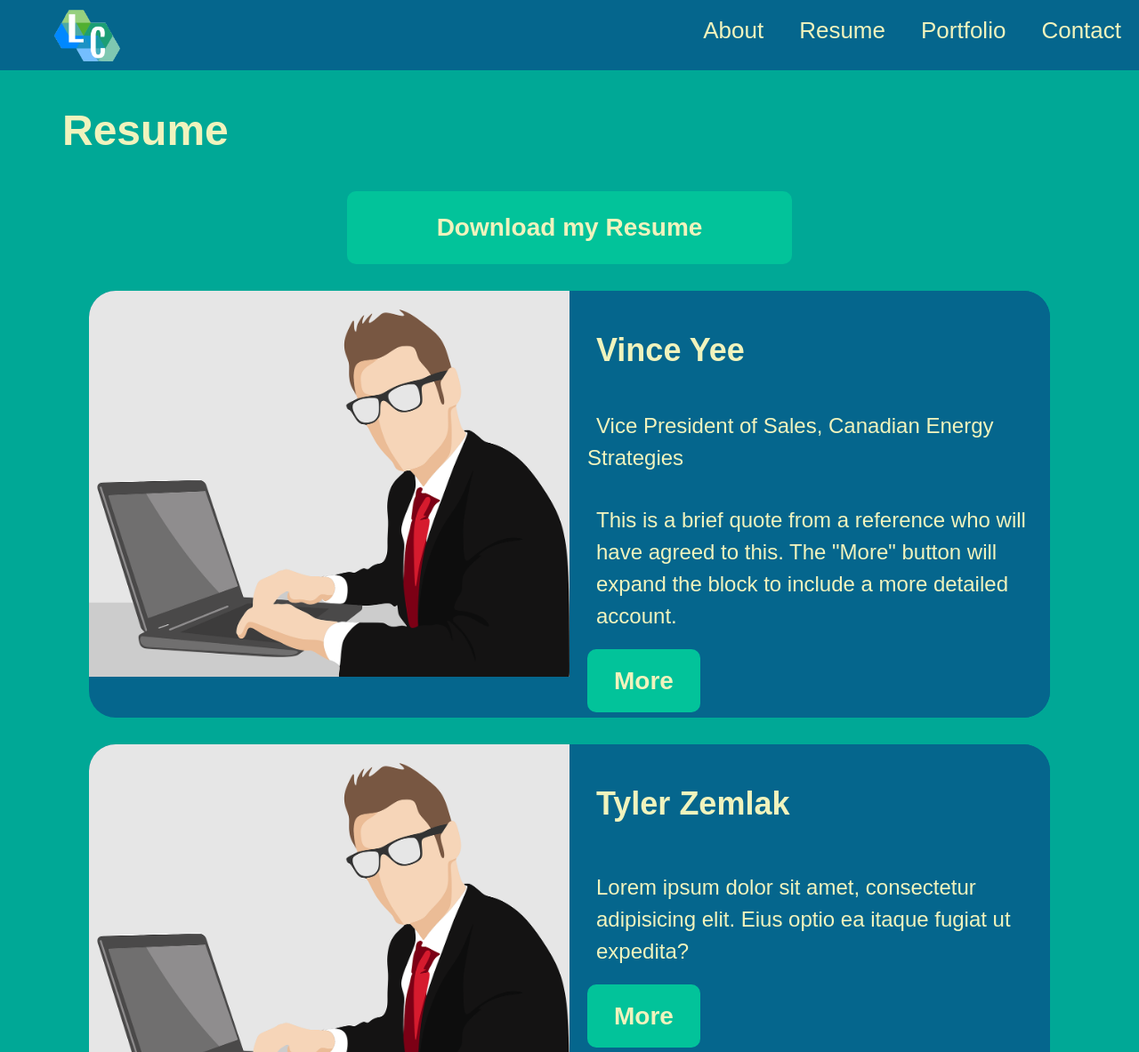
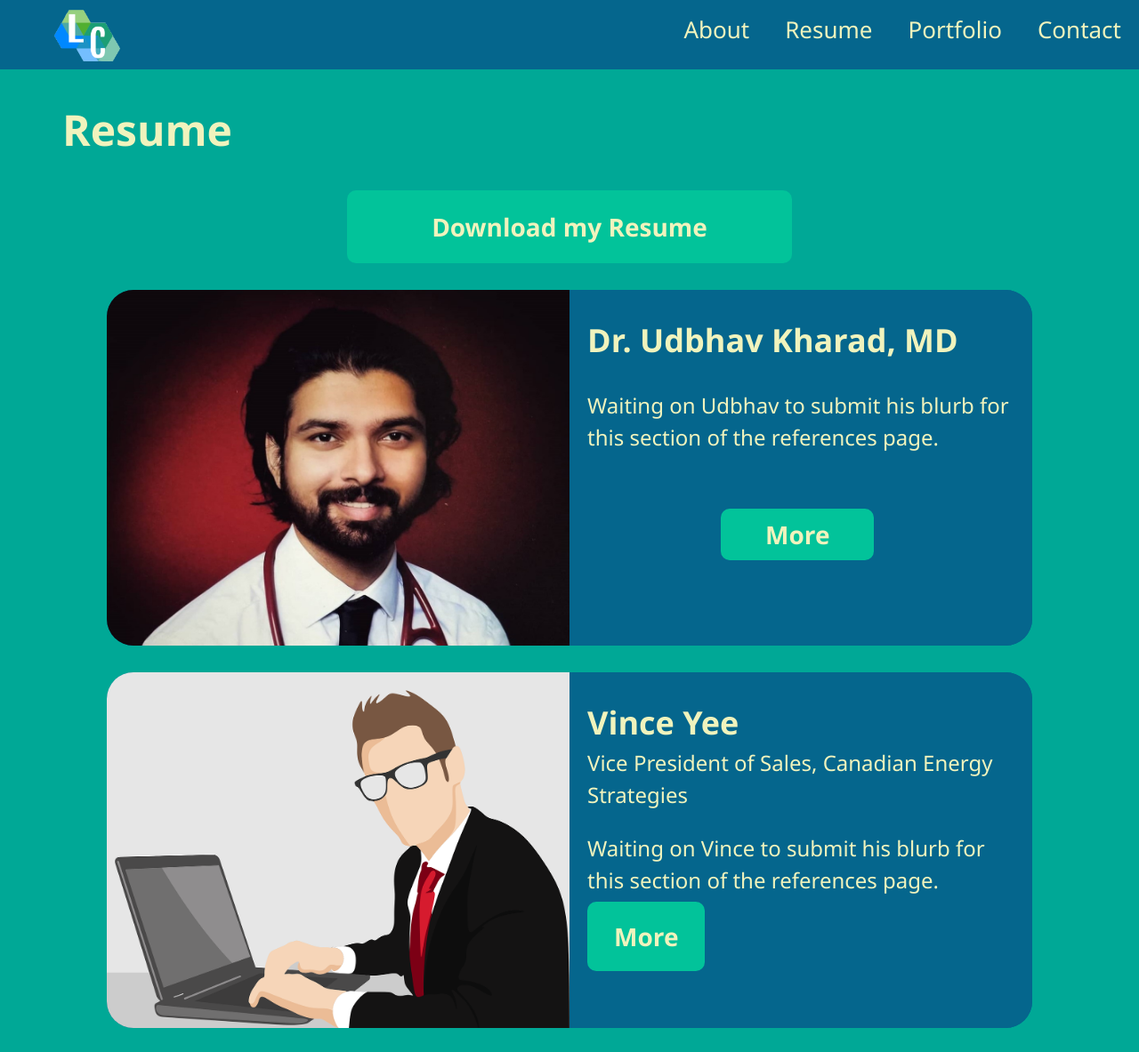
Before and after one commit to lukeclimen/Portfolio_Website, a PHP site: page /resume.html in a window 1280 px wide. Shown: the top 1183 px of the page at 89% size. Run offline with PHP 8.4, Linux system fonts and the light colour scheme.

Commit message:
Added html pages for references

```diff
--- a/contact.html
+++ b/contact.html
@@ -32,7 +32,7 @@
           Fill out the form below to send me a mesage!
         </p>
         <div class="form__pair width__controller">
-          <label class="form__label" for="name">What is your name?</label>
+          <label class="form__label" for="name">What's your name?</label>
           <input
             class="form__fillable form__element"
             id="name"
@@ -42,7 +42,7 @@
         </div>
 
         <div class="form__pair width__controller">
-          <label class="form__label" for="email">What is your email?</label>
+          <label class="form__label" for="email">What's your email?</label>
           <input
             class="form__fillable form__element"
             id="email"
@@ -52,7 +52,7 @@
         </div>
 
         <div class="form__pair width__controller">
-          <label class="form__label" for="infoText">What can I help with?</label>
+          <label class="form__label" for="infoText">How can I help?</label>
           <textarea
             class="form__fillable form__element"
             id="infoText"
--- a/css/styles.css
+++ b/css/styles.css
@@ -4,6 +4,7 @@
 *::after,
 *::before {
   box-sizing: border-box;
+  font-family: 'Segoe UI', Tahoma, Geneva, Verdana, sans-serif
 }
 
 /* Colour palette */
@@ -39,6 +40,13 @@ em {
   font-style: normal;
   font-weight: 700;
   color: var(--colour-primary);
+}
+
+strong {
+  font-family: 'Lucida Sans', 'Lucida Sans Regular', 'Lucida Grande', 'Lucida Sans Unicode', Geneva, Verdana, sans-serif;
+  font-weight: 900;
+  font-size: 3rem;
+  color: var(--colour-accent);
 }
 
 /* Lists */
@@ -148,7 +156,7 @@ em {
   background-color: var(--colour-primary);
   border-radius: 30px;
   display: grid;
-  margin: 3rem;
+  margin: 3rem 5rem;
   overflow: hidden;
 }
 
@@ -165,10 +173,28 @@ em {
   width: 100%;
 }
 
+.block__heading {
+  margin-bottom: 0;
+}
+
 .block__heading,
 .block__content {
   color: var(--colour-text);
-  padding: 1rem;
+  padding-right: 1rem;
+}
+
+.headshot__heading {
+  padding: 0 3rem;
+  font-size: 4rem;
+}
+
+.headshot__title {
+  font-size: 3rem;
+  padding: 0 3rem;
+}
+
+.headshot__image {
+  width: 100%;
 }
 
 /* Grids */
@@ -253,13 +279,20 @@ em {
 
 .width__controller {
   max-width: 1140px;
-  margin-left: auto;
-  margin-right: auto;
+  margin: 3rem 5rem;
+}
+
+@media screen and (min-width: 1160px) {
+  .width__controller {
+    margin-left: auto;
+    margin-right: auto;
+  }
 }
 
 @media screen and (max-width: 767px) {
+
   .width__controller {
-    margin: 10px;
+    margin: 2rem;
   }
 }
 
@@ -341,16 +374,6 @@ em {
   }
 }
 
-/* Styling for Resume Page */
-
-#resume__downloader {
-  display: flex;
-  max-width: 500px;
-  margin-left: auto;
-  margin-right: auto;
-  justify-content: center;
-}
-
 /* Styling for Project Page */
 
 .grid__item {
@@ -362,6 +385,8 @@ em {
   justify-content: center;
   align-items: center;
   color: white;
+  box-shadow: 0 0 5px 5px rgba(0, 0, 0, 0.2);
+  border-radius: 10px;
 }
 
 .grid--2x2 {
@@ -370,8 +395,8 @@ em {
   grid-template-columns: repeat(2, 1fr);
   gap: 10px;
   grid-template-areas:
-    "one two"
-    "three four";
+  "one two"
+  "three four";
   justify-items: stretch;
 }
 
@@ -400,3 +425,29 @@ em {
   margin-bottom: 20px;
   box-shadow: 0 0 10px 10px rgba(0, 0, 0, 0.5);
 }
+
+/* Styling for Resume Page */
+
+#resume__downloader {
+  display: flex;
+  max-width: 500px;
+  margin-left: auto;
+  margin-right: auto;
+  justify-content: center;
+}
+.reference__button {
+  position: relative;
+  padding: 2% 10%;
+  margin: 30%;
+  margin-top: 7rem;
+}
+
+.info__blurb {
+  margin-bottom: 7rem;
+}
+
+@media screen and (max-width: 1000px) {
+  .grid--resume {
+    grid-template-columns: repeat(1, 1fr);
+  }
+}
--- a/index.html
+++ b/index.html
@@ -14,6 +14,7 @@
     <meta name="viewport" content="width=device-width, initial-scale=1.0" />
     <link rel="stylesheet" href="css/normalize.css" />
     <link rel="stylesheet" href="css/styles.css" />
+    <script src="http://code.jquery.com/jquery-3.6.0.js"></script>
     <title>Home</title>
   </head>
   <body>
--- a/resume.html
+++ b/resume.html
@@ -6,6 +6,7 @@
     <meta name="viewport" content="width=device-width, initial-scale=1.0" />
     <link rel="stylesheet" href="css/normalize.css" />
     <link rel="stylesheet" href="css/styles.css" />
+    <script src="http://code.jquery.com/jquery-3.6.0.js"></script>
     <title>Resume</title>
   </head>
   <body>
@@ -32,11 +33,37 @@
         class="button"
         >Download my Resume</a
       >
+      <section class="block">
+        <grid class="grid grid--cols-2 grid--resume">
+          <div class="block__image">
+            <img
+              src="images/Udbhav_Kharad_Headshot.jpg"
+              alt="Image of reference #1: Udbhav Kharad"
+            />
+          </div>
+          <div class="block__body">
+            <h2 class="block__heading">Dr. Udbhav Kharad, MD</h2>
+            <h3 class="block__heading"></h3>
+            <p class="block__content info__blurb">
+              Waiting on Udbhav to submit his blurb for this section of the
+              references page.
+            </p>
+            <a
+              href="https://doctors.cpso.on.ca/DoctorDetails/Kharad-Udbhav-Nachiket/0333997-130920"
+              class="button reference__button"
+              >More</a
+            >
+          </div>
+        </grid>
+      </section>
 
       <section class="block">
         <grid class="grid grid--cols-2">
           <div class="block__image">
-            <img src="images/business_man.png" alt="Reference #1" />
+            <img
+              src="images/business_man.png"
+              alt="Image of reference #1: Vince Yee"
+            />
           </div>
           <div class="block__body">
             <h2 class="block__heading">Vince Yee</h2>
@@ -46,9 +73,8 @@
               >Vice President of Sales, Canadian Energy Strategies</a
             >
             <p class="block__content">
-              This is a brief quote from a reference who will have agreed to
-              this. The "More" button will expand the block to include a more
-              detailed account.
+              Waiting on Vince to submit his blurb for this section of the
+              references page.
             </p>
             <a href="about.html" class="button">More</a>
           </div>
@@ -58,31 +84,17 @@
       <section class="block">
         <grid class="grid grid--cols-2">
           <div class="block__image">
-            <img src="images/business_man.png" alt="Reference #2" />
+            <img
+              src="images/Tyler_Zemlak.jpg"
+              alt="Image of reference #2: Tyler Zemlak"
+            />
           </div>
           <div class="block__body">
-            <h2 class="block__heading">Tyler Zemlak</h2>
-            <a href="#"></a>
+            <h2 class="block__heading">Dr. Tyler Zemlak</h2>
+            <a href="https://www.linkedin.com/in/tylerzemlak/"></a>
             <p class="block__content">
-              Lorem ipsum dolor sit amet, consectetur adipisicing elit. Eius
-              optio ea itaque fugiat ut expedita?
-            </p>
-            <a href="about.html" class="button">More</a>
-          </div>
-        </grid>
-      </section>
-
-      <section class="block">
-        <grid class="grid grid--cols-2">
-          <div class="block__image">
-            <img src="images/business_man.png" alt="Reference #3" />
-          </div>
-          <div class="block__body">
-            <h2 class="block__heading">Reference #3</h2>
-            <p class="block__content">
-              Lorem ipsum dolor sit amet, consectetur adipisicing elit. Sapiente
-              quis pariatur tempore aliquid at sit sunt labore harum odio
-              veritatis.
+              Waiting on Tyler to submit his blurb for this section of the
+              references page.
             </p>
             <a href="about.html" class="button">More</a>
           </div>
```
Also changed, not shown: references/TylerZemlak.html (added, +45 -0 lines), references/UdbhavKharad.html (added, +61 -0 lines), images/Tyler_Zemlak_Headshot.jpg (added), images/Udbhav_Kharad_Headshot.jpg (added), 1 other file.
